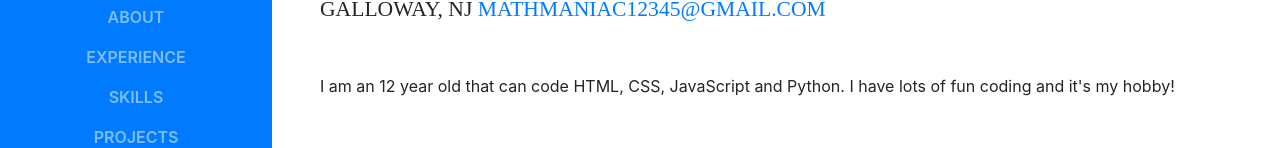
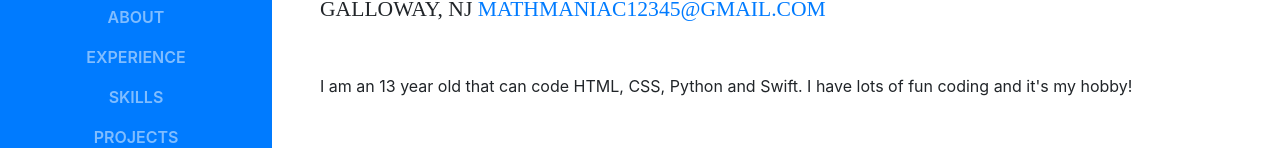
Before and after one commit to Computer-Programmer/resume, a website with bundled scripts: page index.html in a window 1280 px wide. Shown: the part 326-474 px from the top of the page. Built offline with nearby package versions, Linux system fonts and the light colour scheme; files whose address does not match are found by name; a web font is replaced by a local one.

Commit message:
Update index.html

```diff
--- a/index.html
+++ b/index.html
@@ -68,7 +68,7 @@
           <div class="subheading mb-5">Galloway, NJ
             <a href="mailto:mathmaniac12345@gmail.com">mathmaniac12345@gmail.com</a>
           </div>
-          <p class="mb-5">I am an 12 year old that can code HTML, CSS, JavaScript and Python. I have lots of fun coding and it's my hobby!</p>
+          <p class="mb-5">I am an 13 year old that can code HTML, CSS, Python and Swift. I have lots of fun coding and it's my hobby!</p>
           <ul class="list-inline list-social-icons mb-0">
             <li class="list-inline-item">
               <a href="https://github.com/Computer-Programmer">
```
